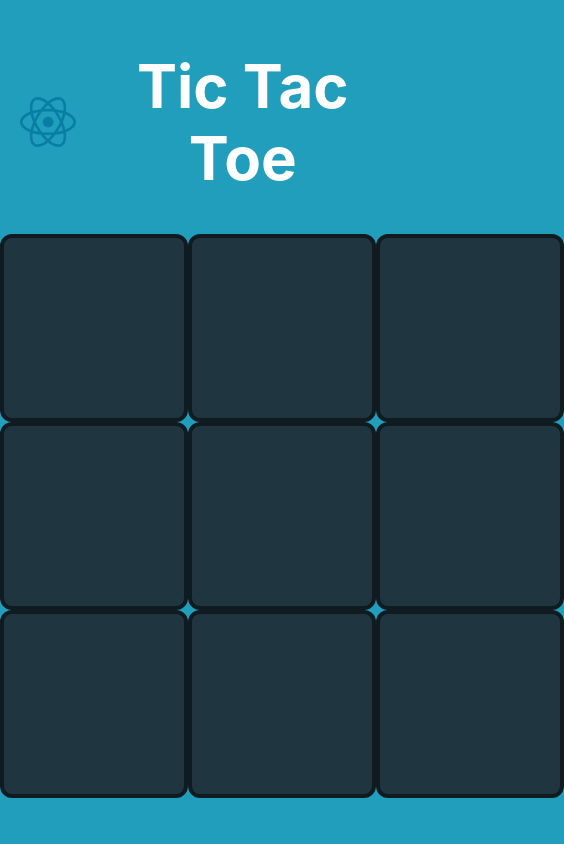
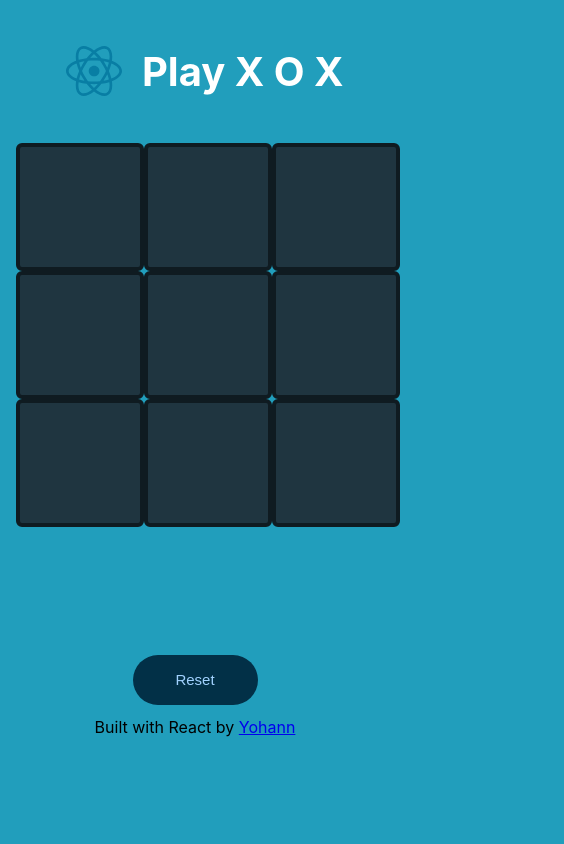
Before and after one commit to ymehboob/tic-tac-toe, a React (Create React App) app: page / in a window 390 px wide. Shown: the top 844 px of the page, 564 px wide, since content can reach past the window. Built offline with nearby package versions, Linux system fonts and the light colour scheme.

Commit message:
updated css for mobile

```diff
--- a/src/Components/TicTacToe/TicTacToe.css
+++ b/src/Components/TicTacToe/TicTacToe.css
@@ -1,5 +1,10 @@
 .container {
     text-align: center;
+    width: 100%; /* Ensure the container spans the full width of the viewport */
+    max-width: 100%; /* Prevent the container from exceeding the viewport width */
+    margin: 0 auto; /* Center the container on the page */
+    padding: 16px; /* Add some padding for spacing */
+    box-sizing: border-box; /* Include padding and border in the element's width */
 }
 .c {
     text-align: center;
@@ -51,3 +56,49 @@
     padding: 20px 20px;
     height: 50px;
 }
+
+/* Media Queries */
+@media (max-width: 480px) {
+    .title {
+        margin-top: 10px;
+        color: white;
+        font-size: 40px;
+        display: flex;
+        justify-content: center;
+        align-items: center;
+    }
+
+    .reset {
+        width: 125px;
+        height: 50px;
+        border: none;
+        outline: none;
+        cursor: pointer;
+        border-radius: 25px;
+        background: #023047;
+        font-size: 15px;
+        color: #a2d2ff;
+        margin-top: 12px;
+        margin-bottom: 12px;
+    }
+
+    .board {
+        height: 500px;
+        width: 424px;
+        display: flex;
+        margin: auto;
+    }
+
+    .boxes {
+        display: flex;
+        height: 120px;
+        width: 120px;
+        background: #1f3540;
+        border: 4px solid #0f1b21;
+        border-radius: 6px;
+        cursor: pointer;
+    }
+    .boxes img {
+        margin: 5px;
+    }
+}
--- a/src/Components/TicTacToe/TicTacToe.jsx
+++ b/src/Components/TicTacToe/TicTacToe.jsx
@@ -95,7 +95,7 @@ const TicTacToe = () => {
     const reset = () => {
       setLock(false);
       data = ["","","","","","","","",""];
-      titleRef.current.innerHTML = `<img src='${react_logo}'/> Tic Tac Toe`;
+      titleRef.current.innerHTML = `<img src='${react_logo}'/> Play X O X`;
       box_array.map((e)=>{
         e.current.innerHTML = "";
       })
@@ -105,7 +105,7 @@ const TicTacToe = () => {
     <div className="container">
       <h1 className="title" ref={titleRef}>
         <img src={react_logo} alt="React Logo"/>
-        Tic Tac Toe
+        Play X O X
       </h1>
       <div className="board">
         <div className="row1">
@@ -127,7 +127,7 @@ const TicTacToe = () => {
 
       <button className="reset" onClick={() =>{reset()}}>Reset</button>
 
-      <div>Built with React</div>
+      <div>Built with React by <a href="https://www.linkedin.com/in/yohannm/" target="_blank">Yohann</a></div>
     </div>
   )
 
```
